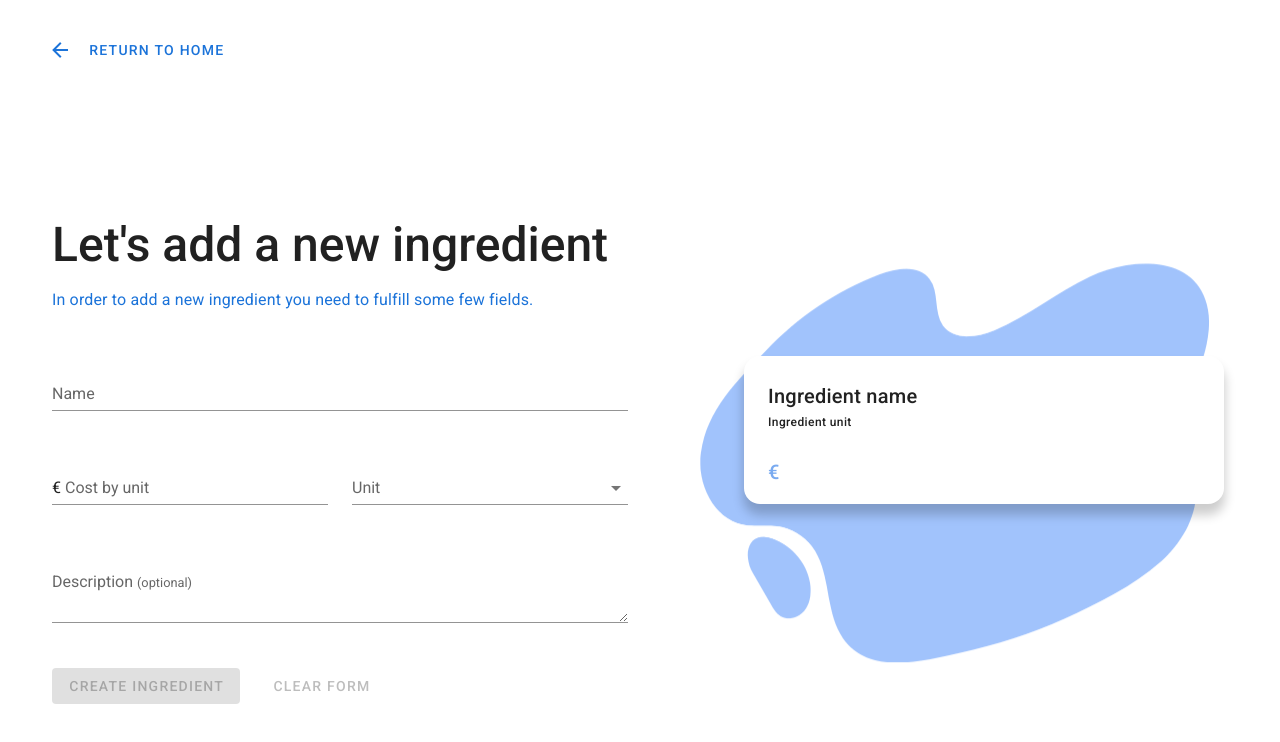
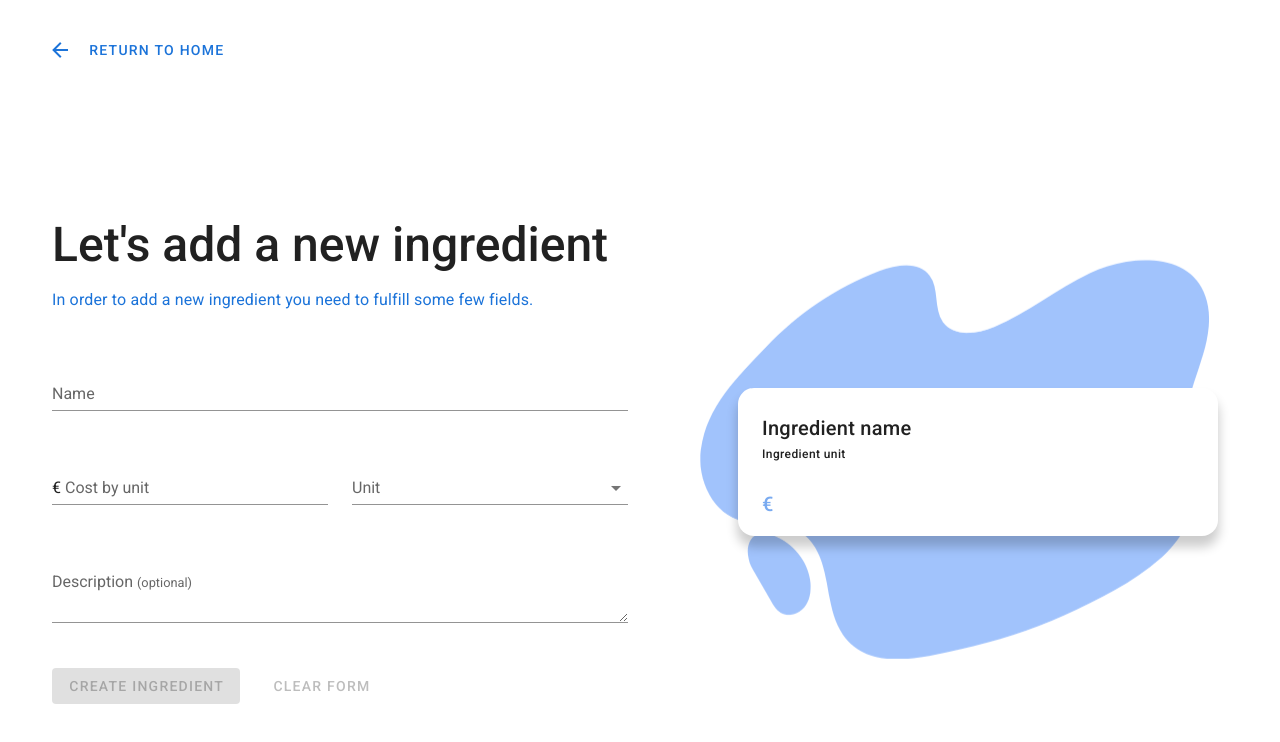
Before and after one commit to wiltonribeiro/apicbase_challenge, a Vue app in the folder front_end/: page /ingredient in a window 1280 px wide. Shown: the top 742 px of the page. Built offline with nearby package versions, Linux system fonts and the light colour scheme.

Commit message:
Moving animation to a separeted component

```diff
--- /dev/null
+++ b/front_end/src/components/CursorTracker.vue
@@ -0,0 +1,44 @@
+<template>
+    <div
+        class="cursor-tracker"
+        :style="{
+            marginLeft: clientX,
+            marginTop: clientY,
+            top,
+            left,
+            width,
+            transform: `translate(-${left}, -${top})`
+        }"
+    >
+        <slot />
+    </div>
+</template>
+
+<script>
+export default {
+    name: 'CursorTracker',
+    props: ['top', 'left', 'width', 'speed'],
+    data() {
+        return {
+            clientX: 0,
+            clientY: 0
+        };
+    },
+    methods: {
+        moveAnimation: function(e) {
+            this.clientX = e.clientX / this.speed + 'px';
+            this.clientY = e.clientY / this.speed + 'px';
+        }
+    },
+    created() {
+        document.addEventListener('mousemove', this.moveAnimation);
+    }
+}
+</script>
+
+<style lang="scss">
+.cursor-tracker {
+    position: absolute;
+    transform: translate(-50%, -50%);
+}
+</style>
--- a/front_end/src/views/IngredientManagement.vue
+++ b/front_end/src/views/IngredientManagement.vue
@@ -119,21 +119,12 @@
                 <div class="management__actions"></div>
             </v-col>
             <v-col class="md-6 management__mockup">
-                <img
-                    :style="{
-                        marginLeft: animation.clientX,
-                        marginTop: animation.clientY
-                    }"
-                    :src="bgImage"
-                />
-                <IngredientCard
-                    :style="{
-                        marginLeft: animation.clientX,
-                        marginTop: animation.clientY
-                    }"
-                    :ingredient="form"
-                    mockup
-                />
+                <CursorTracker :speed="20" top="50%" left="50%" width="100%">
+                    <img :src="bgImage" />
+                </CursorTracker>
+                <CursorTracker :speed="40" top="50%" left="65%" width="80%">
+                    <IngredientCard :ingredient="form" mockup />
+                </CursorTracker>
             </v-col>
         </v-row>
     </div>
@@ -142,6 +133,7 @@
 <script>
 import bgImage from '../assets/test.png';
 import IngredientCard from '../components/IngredientCard';
+import CursorTracker from '../components/CursorTracker';
 import { mapActions } from 'vuex';
 
 export default {
@@ -156,7 +148,8 @@ export default {
         }
     },
     components: {
-        IngredientCard
+        IngredientCard,
+        CursorTracker
     },
     data() {
         return {
@@ -258,20 +251,8 @@ $light_blue: #e4eefd;
     &__mockup {
         position: relative;
 
-        .ingredient-card {
-            top: 45%;
-            left: 50%;
-            width: 80%;
-            position: absolute;
-            transform: translate(-45%, -50%);
-        }
-
         img {
-            top: 50%;
-            left: 50%;
             max-width: 100%;
-            position: absolute;
-            transform: translate(-50%, -50%);
         }
     }
 }
```
